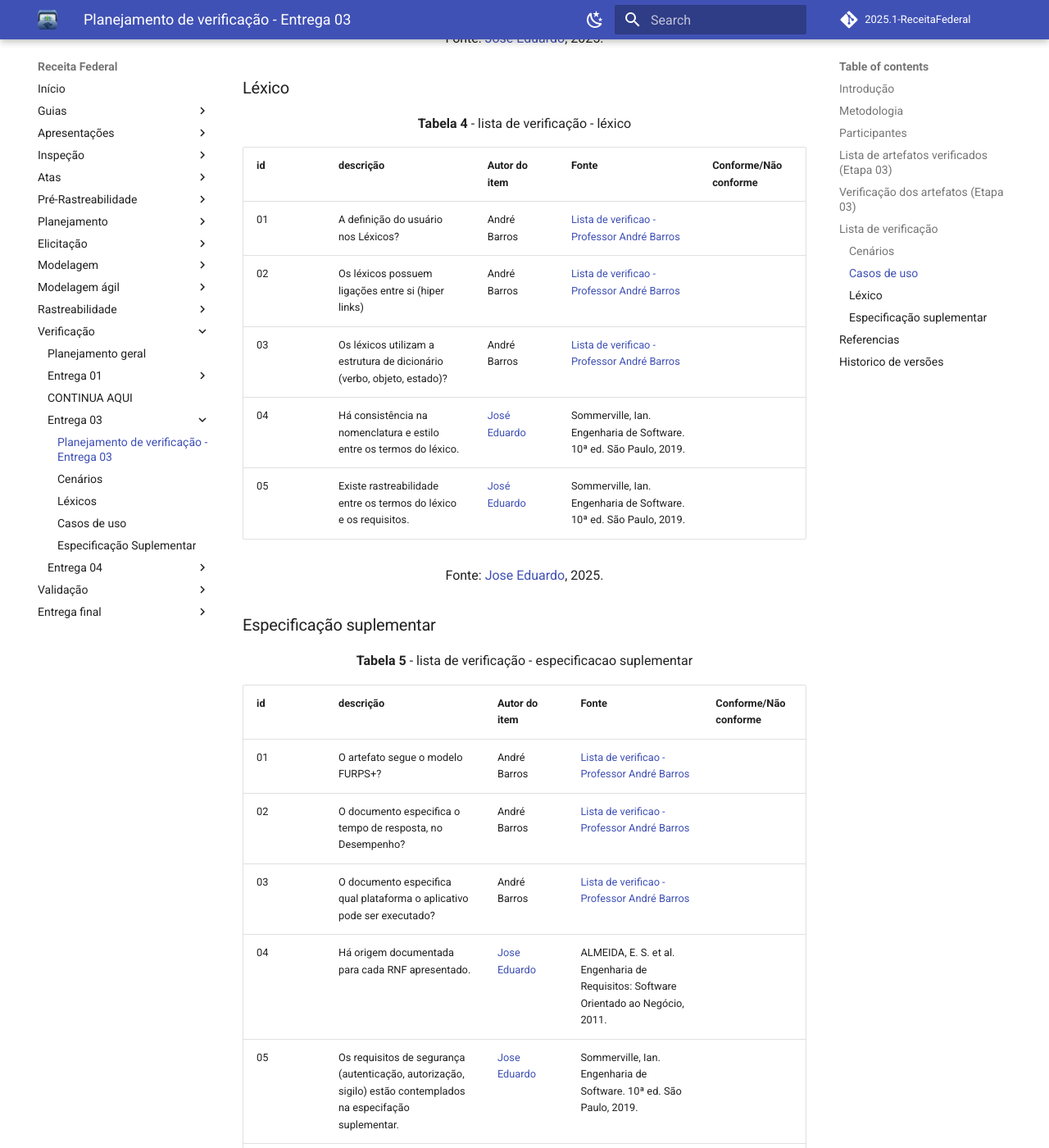
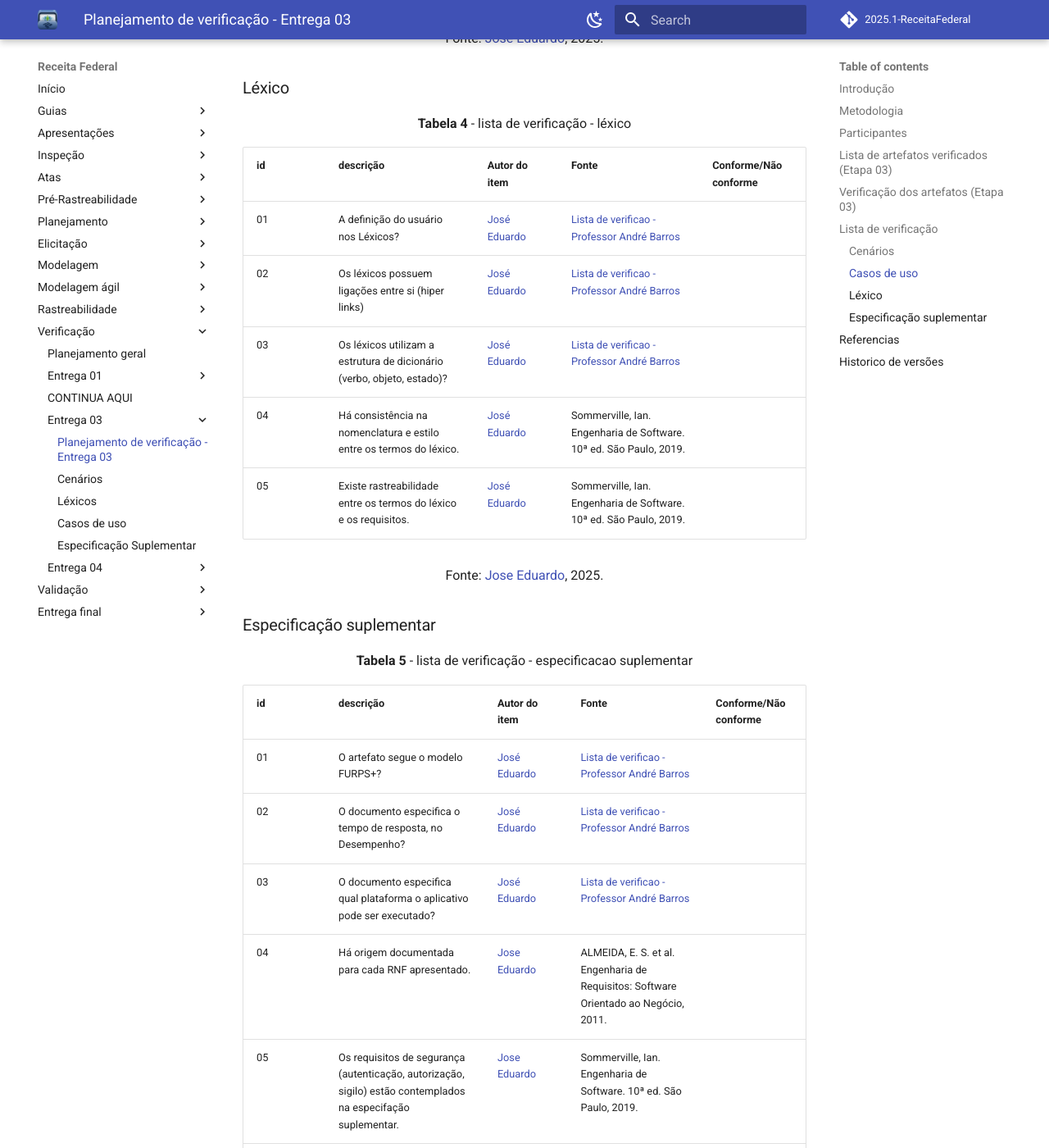
Before and after one commit to Requisitos-de-Software/2025.1-Meu-INSS, an MkDocs documentation site: the page built from docs/verificacao/entrega3/planejamento3.md, in a window 1280 px wide and 1400 px high, scrolled down 3568 px. Shown: the whole window at 82% size. Built offline with MkDocs 1.6.1 and Material for MkDocs 9.7.7, drawn with Linux system fonts in a browser that asks for light colours; comment, search, counter and statistics services are not loaded; some of the changed text lies outside the part shown.

Commit message:
correcao lista 3

```diff
--- a/docs/verificacao/entrega3/planejamento3.md
+++ b/docs/verificacao/entrega3/planejamento3.md
@@ -46,7 +46,7 @@
 
 | id    | descrição                                                                                            | Autor do item      | Fonte                                                                                            | Conforme/Não conforme |
 | ----- | ---------------------------------------------------------------------------------------------------- | ------------------ | ------------------------------------------------------------------------------------------------ | --------------------- |
-| 01 |  Os cenários possuem os elementos básicos de um cenário (Título, Metas/Objetivo,Contexto, Atores, Recursos, Exceção e Episódios)            | André Barros  | [Lista de verificao - Professor André Barros]()                          |                       |
+| 01 |  Os cenários possuem os elementos básicos de um cenário (Título, Metas/Objetivo,Contexto, Atores, Recursos, Exceção e Episódios)            | [José Eduardo](https://github.com/jevprado)  | [Lista de verificao - Professor André Barros]()                          |                       |
 | 02 | O título do cenário é claro, conciso e reflete corretamente o objetivo do fluxo descrito.             | [José Eduardo](https://github.com/jevprado)   | Pressman, Roger S.; Maxim, Bruce R. Engenharia de Software: Uma Abordagem Profissional. 8ª ed. Porto Alegre: AMGH, 2016.                            |                       |
 | 03 | Os cenário descrevem de forma textual o fluxo principal de eventos, com início, meio e fim definidos.  | [José Eduardo](https://github.com/jevprado)   | Sommerville, Ian. Engenharia de Software. 10ª ed. São Paulo, 2019.                               |                       |
 |  04 | O papel do ator está explícito e coerente com os objetivos do sistema.                               | [José Eduardo](https://github.com/jevprado)   | PAULA FILHO, W. Engenharia de Requisitos, LTC, 2017.               |                      |
@@ -69,10 +69,10 @@
 
 | id    | descrição                                                                                    | Autor do item      | Fonte                                                                                  | Conforme/Não conforme |
 | ----- | -------------------------------------------------------------------------------------------- | ------------------ | -------------------------------------------------------------------------------------- | --------------------- |
-| 01 | Os atores principais e atores secundários no diagrama de caso de uso?   | André Barros | [Lista de verificao - Professor André Barros]() |                       |
-| 02 | O ator principal está do lado esquerdo do sistema no diagrama de caso de uso?             | André Barros | [Lista de verificao - Professor André Barros]()                                |                       |
-| 03 | Os atores estão fora da caixa de limite do sistema no diagrama de caso de uso?                 | André Barros | [Lista de verificao - Professor André Barros]()                     |                       |
-| 04 | A especificação do diagrama de caso de uso (com Nome, Descrição, Atores, PréCondição,Pós-Condição,  Fluxo Principal, Fluxo Alternativo e Fluxo de Exceção etc.)?          | André Barros | [Lista de verificao - Professor André Barros]()                  |                       |
+| 01 | Os atores principais e atores secundários no diagrama de caso de uso?   | [José Eduardo](https://github.com/jevprado) | [Lista de verificao - Professor André Barros]() |                       |
+| 02 | O ator principal está do lado esquerdo do sistema no diagrama de caso de uso?             | [José Eduardo](https://github.com/jevprado) | [Lista de verificao - Professor André Barros]()                                |                       |
+| 03 | Os atores estão fora da caixa de limite do sistema no diagrama de caso de uso?                 |[José Eduardo](https://github.com/jevprado) | [Lista de verificao - Professor André Barros]()                     |                       |
+| 04 | A especificação do diagrama de caso de uso (com Nome, Descrição, Atores, PréCondição,Pós-Condição,  Fluxo Principal, Fluxo Alternativo e Fluxo de Exceção etc.)?          | [José Eduardo](https://github.com/jevprado) | [Lista de verificao - Professor André Barros]()                  |                       |
 | 5 | As exceções e fluxos alternativos estão devidamente identificados e descritos.                     | [José Eduardo](https://github.com/jevprado) | Sommerville, Ian. Engenharia de Software. 10ª ed. São Paulo, 2019.              |                       |
 | 06 | 	O caso de uso possui pré-condições e pós-condições claramente definidas. | [José Eduardo](https://github.com/jevprado) | Pressman, Roger S.; Maxim, Bruce R. Engenharia de Software: Uma Abordagem Profissional. 8ª ed. Porto Alegre: AMGH, 2016. |                       |
 | 07 | 	Há rastreabilidade entre o caso de uso e os requisitos funcionais relacionados. | [José Eduardo](https://github.com/jevprado) | ALMEIDA, E. S. et al. Engenharia de Requisitos, Elsevier, 2011.                   |
@@ -86,9 +86,9 @@
 
 | id    | descrição                                                                                    | Autor do item      | Fonte                                                                                  | Conforme/Não conforme |
 | ----- | -------------------------------------------------------------------------------------------- | ------------------ | -------------------------------------------------------------------------------------- | --------------------- |
-| 01 |A definição do usuário nos Léxicos?    | André Barros | [Lista de verificao - Professor André Barros]() |                       |
-| 02 | Os léxicos possuem ligações entre si (hiper links)             | André Barros | [Lista de verificao - Professor André Barros]()                                |                       |
-| 03 | Os léxicos utilizam a estrutura de dicionário (verbo, objeto, estado)?                 | André Barros | [Lista de verificao - Professor André Barros]()                     |                       |
+| 01 |A definição do usuário nos Léxicos?    | [José Eduardo](https://github.com/jevprado) | [Lista de verificao - Professor André Barros]() |                       |
+| 02 | Os léxicos possuem ligações entre si (hiper links)             | [José Eduardo](https://github.com/jevprado) | [Lista de verificao - Professor André Barros]()                                |                       |
+| 03 | Os léxicos utilizam a estrutura de dicionário (verbo, objeto, estado)?                 | [José Eduardo](https://github.com/jevprado) | [Lista de verificao - Professor André Barros]()                     |                       |
 | 04 | Há consistência na nomenclatura e estilo entre os termos do léxico.                | [José Eduardo](https://github.com/jevprado)                     |   Sommerville, Ian. Engenharia de Software. 10ª ed. São Paulo, 2019.                    |
 | 05 | Existe rastreabilidade entre os termos do léxico e os requisitos.              |[José Eduardo](https://github.com/jevprado)                     |  Sommerville, Ian. Engenharia de Software. 10ª ed. São Paulo, 2019.                     |
 
@@ -104,9 +104,9 @@
 
 | id    | descrição                                                                                    | Autor do item      | Fonte                                                                                  | Conforme/Não conforme |
 | ----- | -------------------------------------------------------------------------------------------- | ------------------ | -------------------------------------------------------------------------------------- | --------------------- |
-| 01 | O artefato segue o modelo FURPS+?     | André Barros | [Lista de verificao - Professor André Barros]() |   |
-| 02 | O documento especifica o tempo de resposta, no Desempenho?     | André Barros | [Lista de verificao - Professor André Barros]() | |
-| 03 |  O documento especifica qual plataforma o aplicativo pode ser executado?      | André Barros | [Lista de verificao - Professor André Barros]() | |
+| 01 | O artefato segue o modelo FURPS+?     | [José Eduardo](https://github.com/jevprado) | [Lista de verificao - Professor André Barros]() |   |
+| 02 | O documento especifica o tempo de resposta, no Desempenho?     | [José Eduardo](https://github.com/jevprado) | [Lista de verificao - Professor André Barros]() | |
+| 03 |  O documento especifica qual plataforma o aplicativo pode ser executado?      | [José Eduardo](https://github.com/jevprado) | [Lista de verificao - Professor André Barros]() | |
 | 04 | Há origem documentada para cada RNF apresentado.    | [Jose Eduardo](https://github.com/jevprado) | ALMEIDA, E. S. et al. Engenharia de Requisitos: Software Orientado ao Negócio, 2011. |      |
 | 05 | Os requisitos de segurança (autenticação, autorização, sigilo) estão contemplados na especifação suplementar.    | [Jose Eduardo](https://github.com/jevprado) | Sommerville, Ian. Engenharia de Software. 10ª ed. São Paulo, 2019. |      |
 | 06 |  Todos os requisitos não funcionais podem ser testados podem ser testados na especificação suplementar  | André Barros | [Lista de verificao - Professor André Barros]() |   |
```
